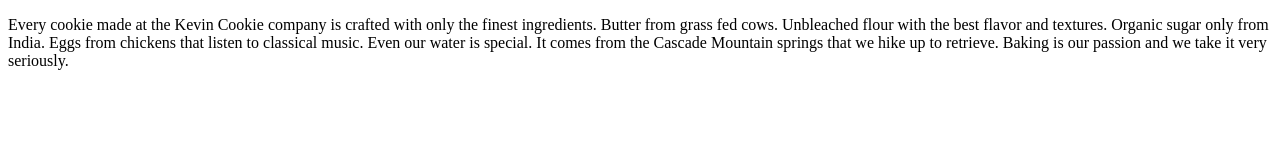
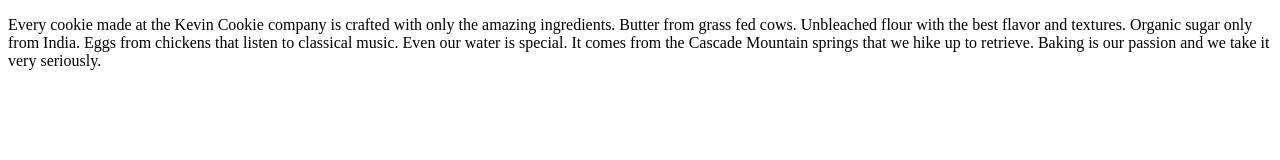
Before and after one commit to Preciouskings/Precious_SOE411, a plain HTML site: page index.htm in a window 1280 px wide. Drawn offline with Linux system fonts and the light colour scheme.

Commit message:
Update index text

```diff
--- a/index.htm
+++ b/index.htm
@@ -3,7 +3,7 @@
 <body>
 
 
-<p>Every cookie made at the Kevin Cookie company is crafted with only the finest ingredients. Butter from grass fed cows. Unbleached flour with the best flavor and textures. Organic sugar only from India. Eggs from chickens that listen to classical music. Even our water is special. It comes from the Cascade Mountain springs that we hike up to retrieve. Baking is our passion and we take it very seriously.</p>
+<p>Every cookie made at the Kevin Cookie company is crafted with only the amazing ingredients. Butter from grass fed cows. Unbleached flour with the best flavor and textures. Organic sugar only from India. Eggs from chickens that listen to classical music. Even our water is special. It comes from the Cascade Mountain springs that we hike up to retrieve. Baking is our passion and we take it very seriously.</p>
 
 </body>
 </html>
```
